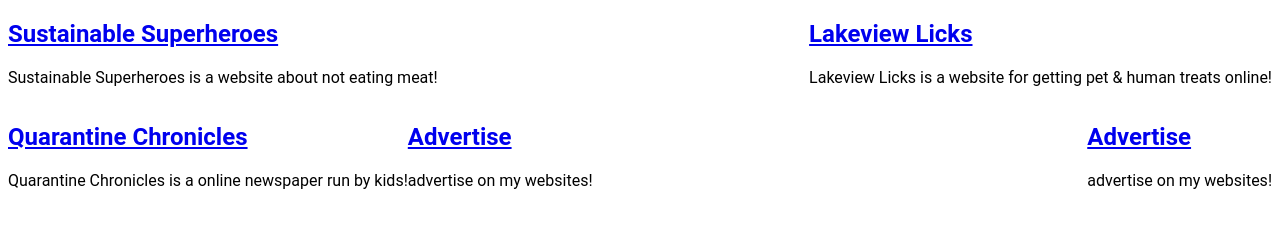
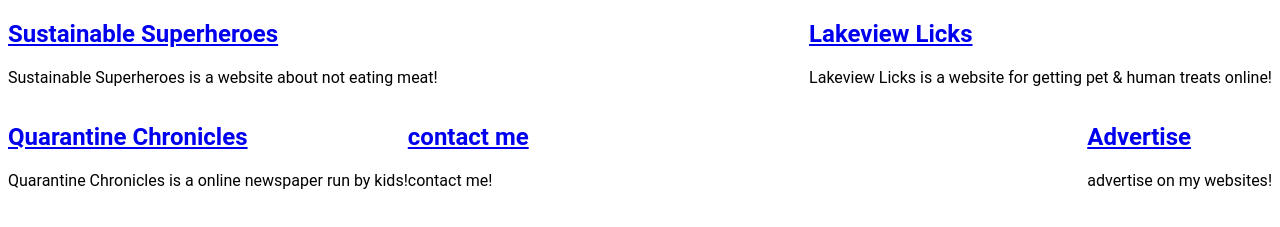
Before and after one commit to henryruss2/henryruss2.github.io, a plain HTML site: page index.html in a window 1280 px wide. Shown: the part 81-308 px from the top of the page. Drawn offline with Linux system fonts and the light colour scheme.

Commit message:
Update index.html

```diff
--- a/index.html
+++ b/index.html
@@ -24,8 +24,8 @@
 			<p>advertise on my websites!</p>
 		</section>
 		<section class="leftfloat">
-			<h2><a href="contact&20me">Advertise</a></h2>
-			<p>advertise on my websites!</p>
+			<h2><a href="contact&20me.html">contact me</a></h2>
+			<p>contact me!</p>
 		</section>
 	</body>
 </html>
```
